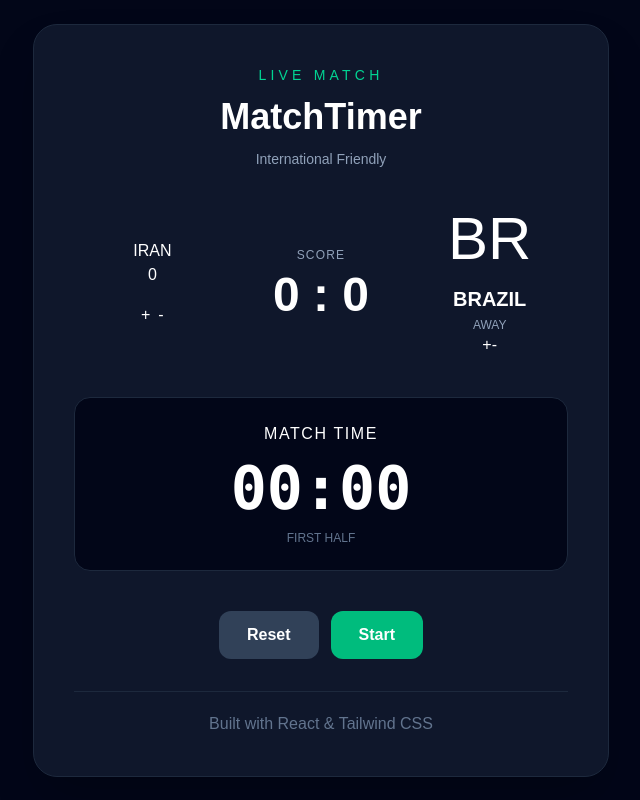
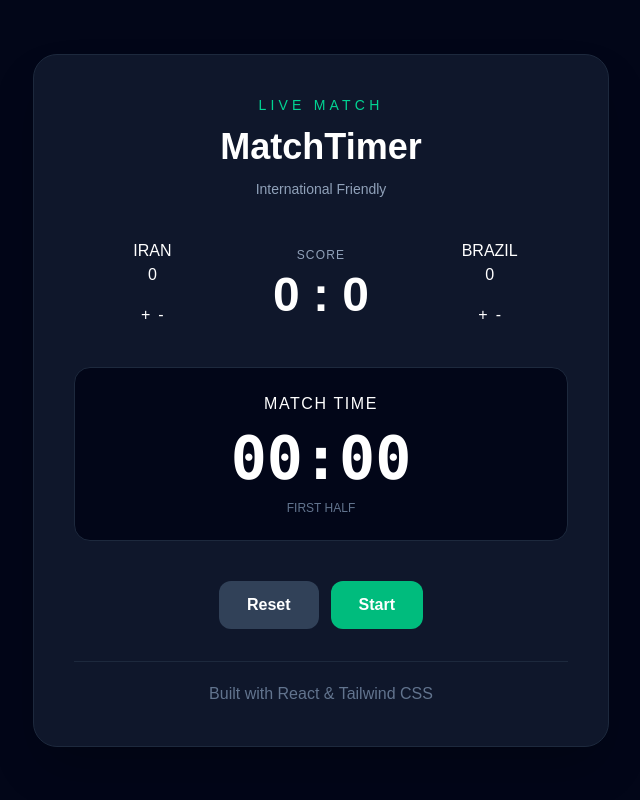
Before and after one commit to zibanoori/MatchTimer, a React (Vite) app: page / in a window 1280 px wide. Shown: the whole page, without its empty margins (319-959 px from the left). Built offline with nearby package versions, Linux system fonts and the light colour scheme.

Commit message:
Feat: use TeamScore component for Brazil

```diff
--- a/src/App.jsx
+++ b/src/App.jsx
@@ -74,10 +74,9 @@
           </div>
 
           <div className="text-center">
-            <div className="text-5xl sm:text-6xl">BR</div>
-            <h2 className="mt-4 text-lg font-semibold sm:text-xl">BRAZIL</h2>
-            <p className="mt-1 text-xs text-slate-400">AWAY</p>
+            <TeamScore teamName="BRAZIL" score={brazilScore} />
 
+            <div className="mt-4 flex justify-center gap-2">
               <button
                 type="button"
                 onClick={() => setBrazilScore((prev) => prev + 1)}
@@ -93,7 +92,7 @@
               </button>
             </div>
           </div>
-
+        </div>
         <div className="my-10 rounded-2xl border border-slate-800 bg-slate-950 p-6 text-center">
           <p className="text-xs font-medium uppercase tracking-widest sm:text-base">
             Match Time
```
Lines whose indentation alone changed are shown as unchanged.
